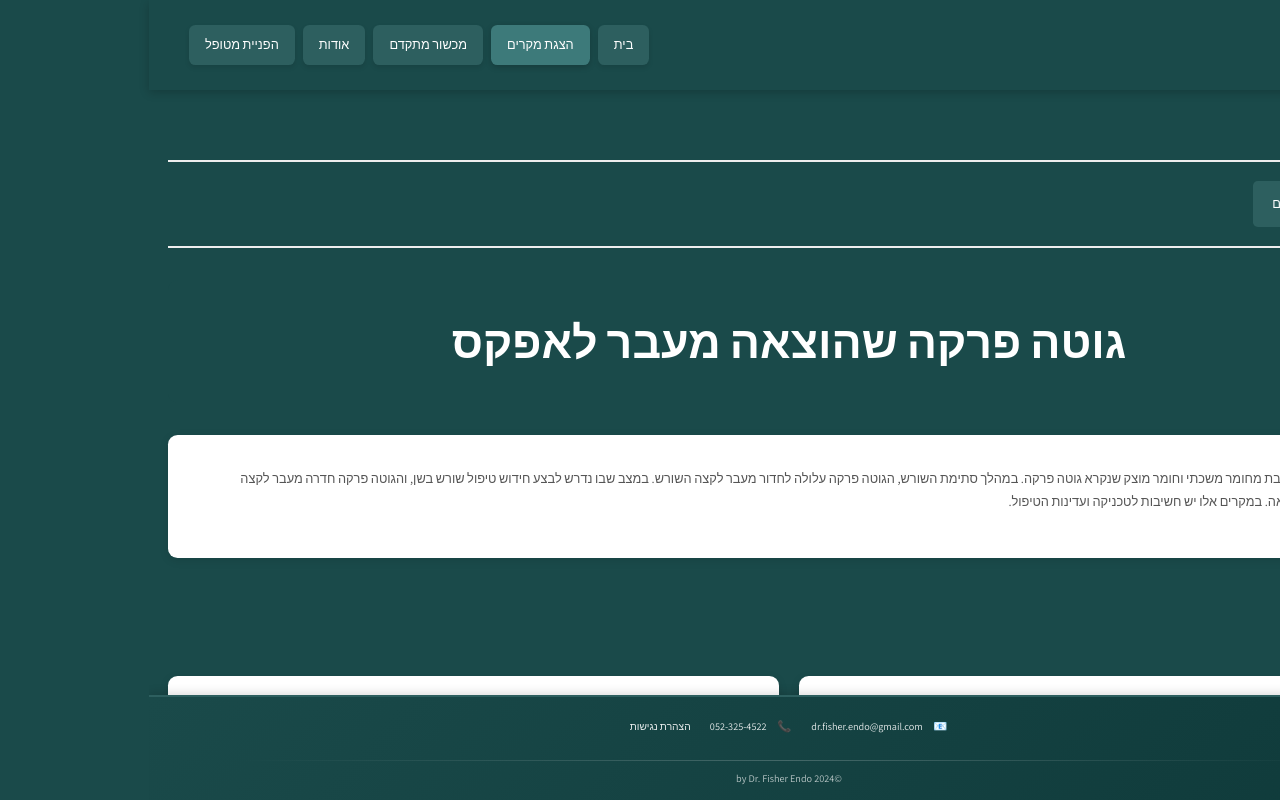
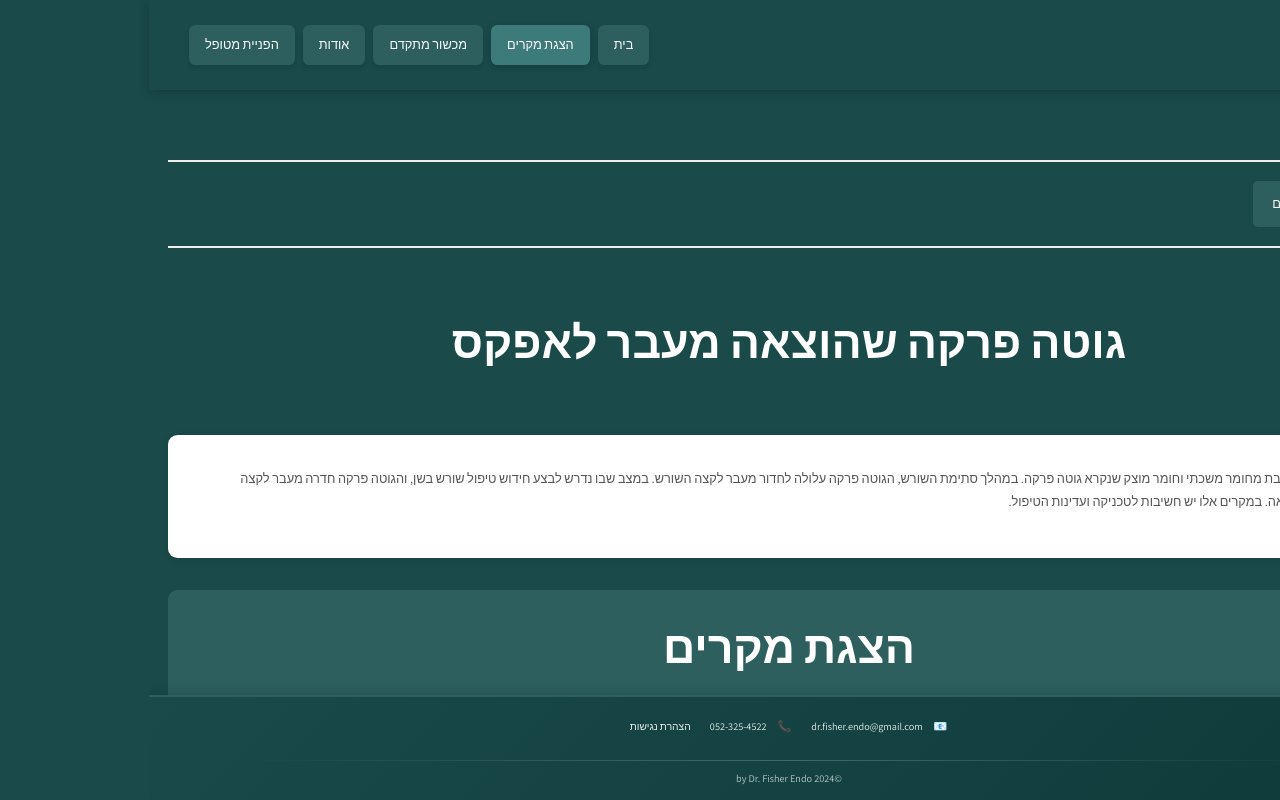
Before and after one commit to SenseiFisher/drfisher, a React (Create React App) app: page /cases/guta-perka in a window 1280 px wide. Built offline with nearby package versions, Linux system fonts and the light colour scheme.

Commit message:
change the cases title style

```diff
--- a/src/index.css
+++ b/src/index.css
@@ -847,6 +847,18 @@ footer {
     margin: clamp(1.5rem, 3vw, 2.5rem) 0;
 }
 
+.case-detail > h2 {
+    color: var(--white);
+    font-size: clamp(2rem, 5vw, 3.5rem);
+    font-weight: 700;
+    margin-bottom: clamp(1.5rem, 3vw, 2.5rem);
+    text-align: center;
+    padding: clamp(1rem, 2vw, 1.5rem);
+    background-color: var(--primary-teal);
+    border-radius: clamp(0.5rem, 1vw, 0.75rem);
+    border: clamp(0.125rem, 0.2vw, 0.25rem) solid var(--primary-teal);
+}
+
 .case-section {
     margin-bottom: clamp(2rem, 4vw, 3.5rem);
 }
```
